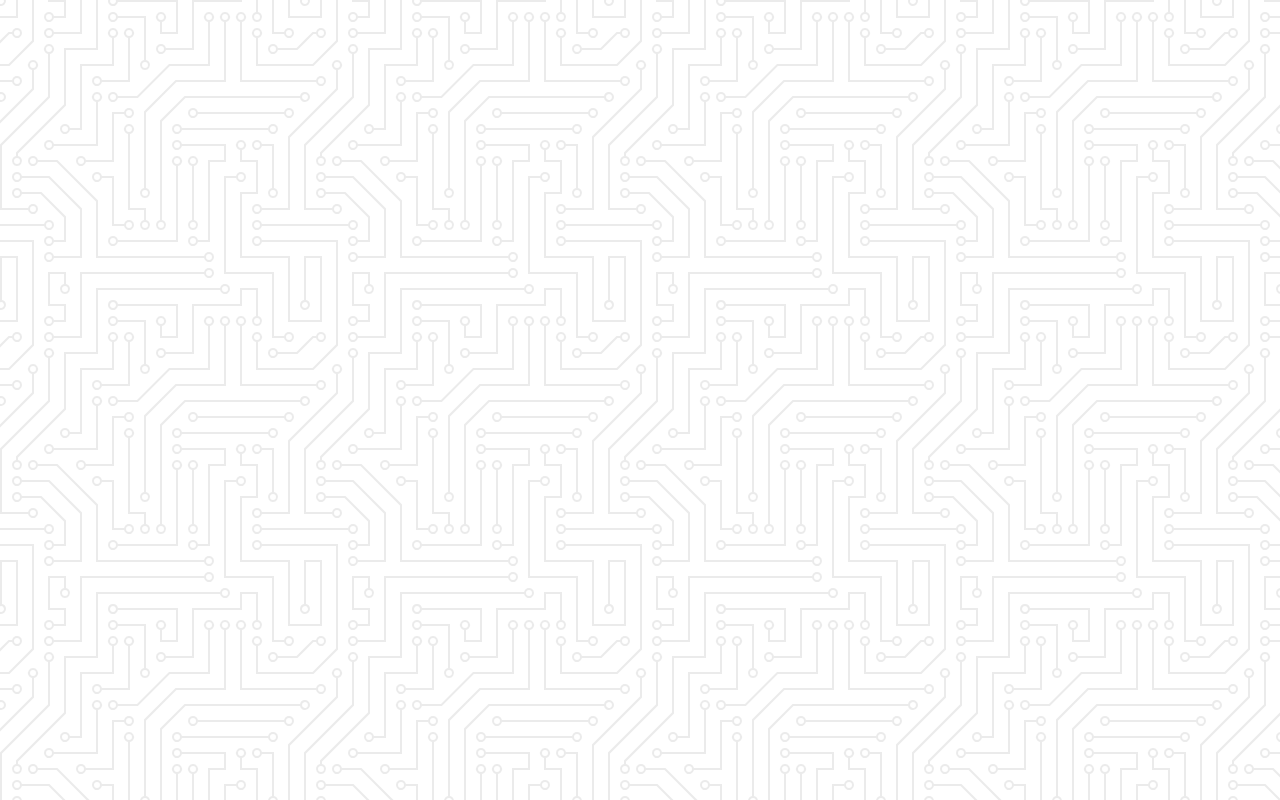
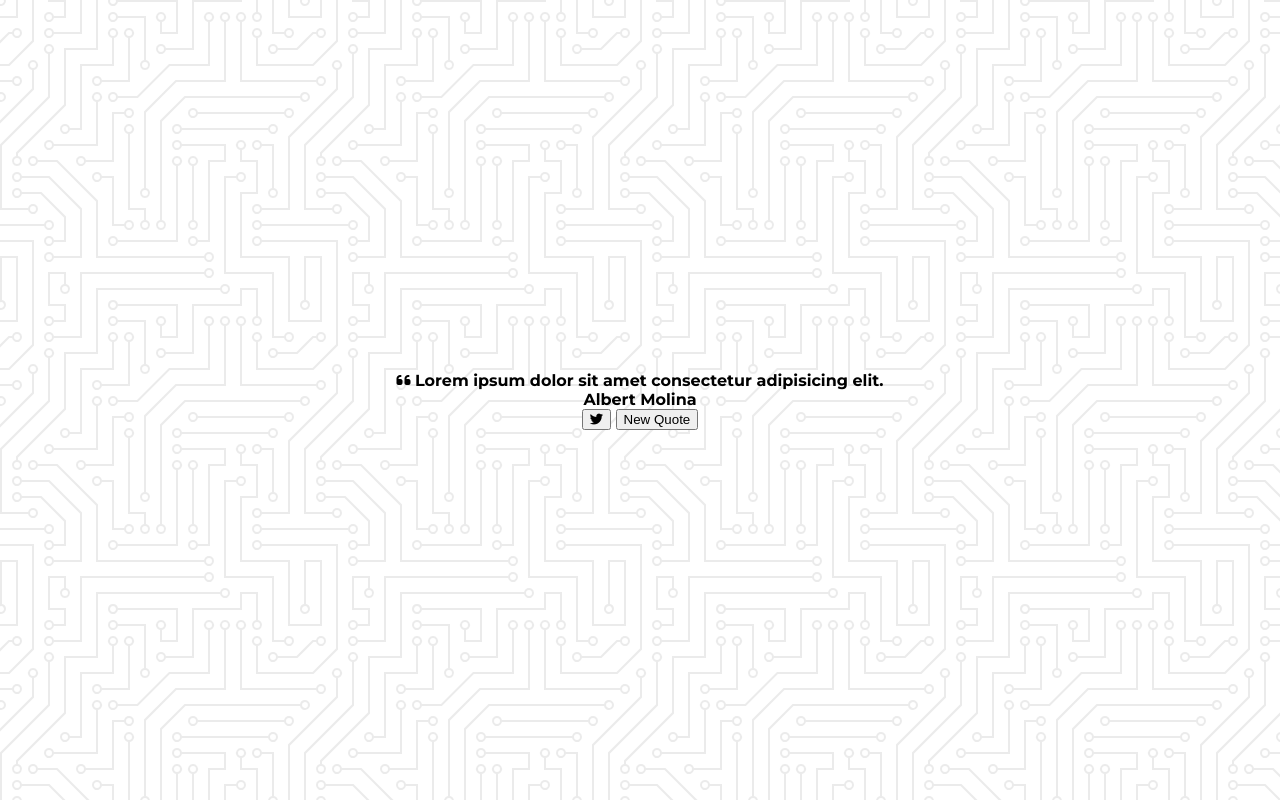
Before and after one commit to sisart003/jsproj, a plain HTML site: page the-projects/1-quote-generator/index.html in a window 1280 px wide. Drawn offline with Linux system fonts and the light colour scheme.

Commit message:
Static Qoute for patterns

```diff
--- a/the-projects/1-quote-generator/index.html
+++ b/the-projects/1-quote-generator/index.html
@@ -12,6 +12,27 @@
 </head>
 <body>
 
+    <div class="quote-container" id="quote-container">
+        <!-- Quote -->
+        <div class="quote-text">
+            <i class="fas fa-quote-left"></i>
+            <span id="quote">Lorem ipsum dolor sit amet consectetur adipisicing elit.</span>
+        </div>
+
+        <!-- Author -->
+        <div class="quote-author">
+            <span id="author">Albert Molina</span>
+        </div>
+
+        <!-- Buttons -->
+        <div class="button-container">
+            <button class="twitter-button" id="twitter" title="Tweet This!">
+                <i class="fab fa-twitter"></i>
+            </button>
+            <button id="new-quote">New Quote</button>
+        </div>
+
+    </div>
 
     <script src="./script.js"></script>
 </body>
```
